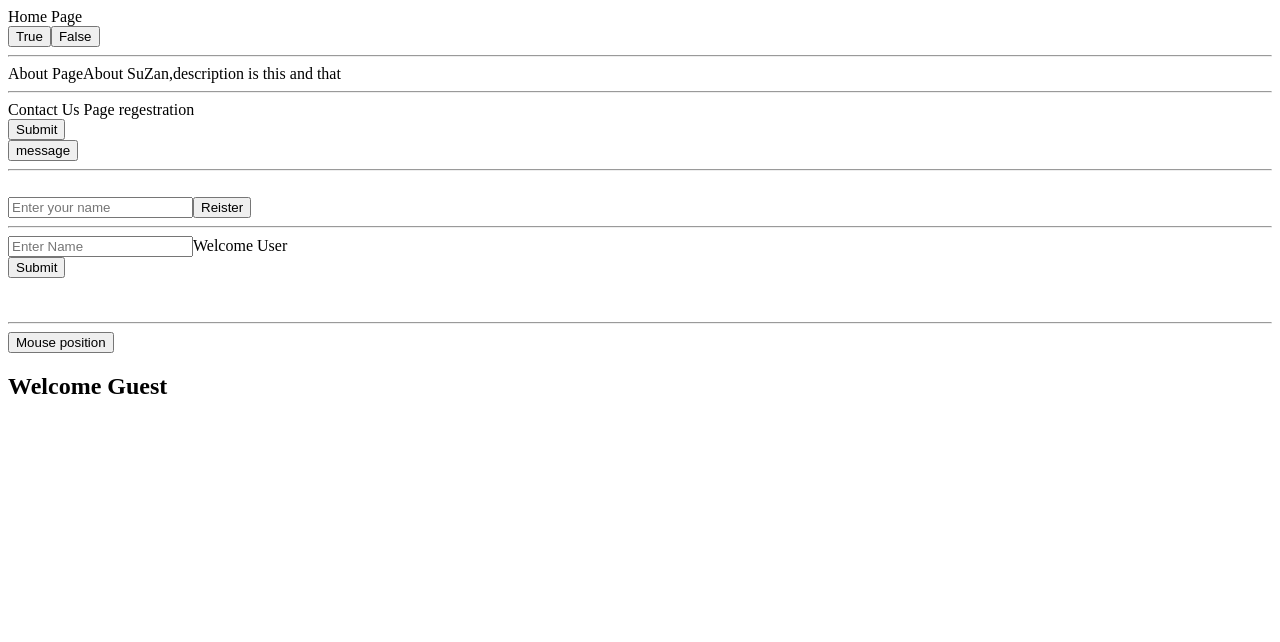
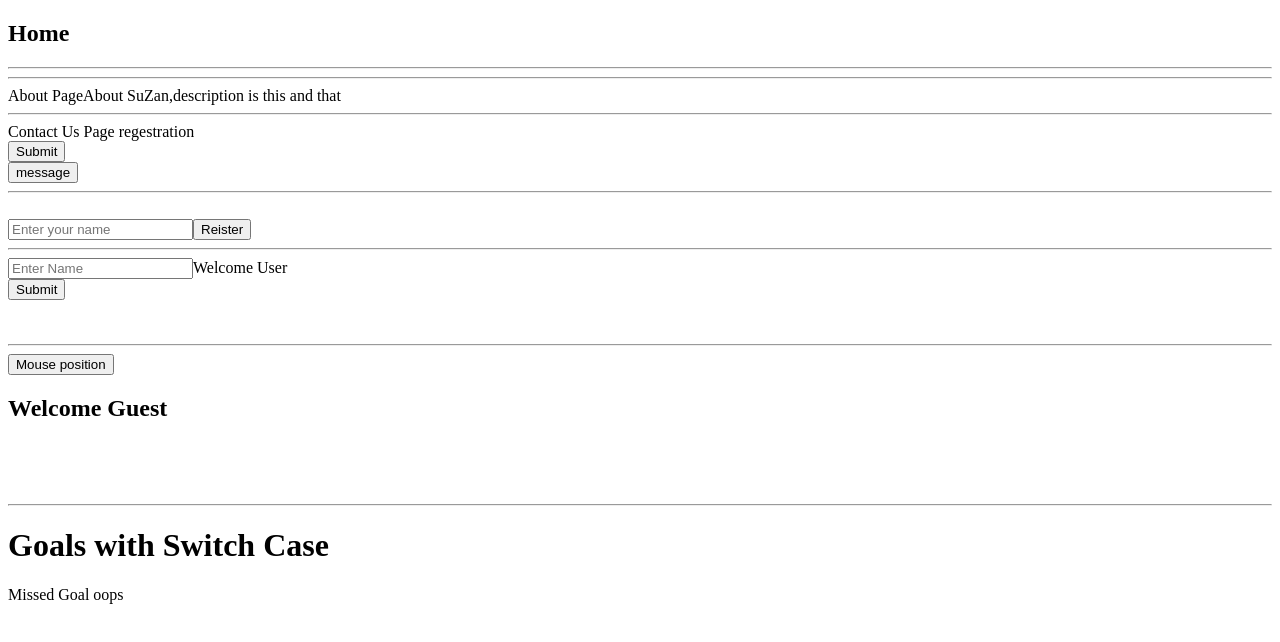
Before and after one commit to ST079/react, a React (Vite) app in the folder blogApp/: page / in a window 1280 px wide. Shown: the top 642 px of the page. Built offline with nearby package versions, Linux system fonts and the light colour scheme.

Commit message:
switchcase using props

```diff
--- a/blogApp/src/App.jsx
+++ b/blogApp/src/App.jsx
@@ -1,17 +1,25 @@
 import About from "./pages/About";
 import Contact from "./pages/Contact";
-import Home from "./pages/Home";
+import { Home } from "./pages/Home";
+import IsGoal from "./pages/IsGoal";
 import UserGeeting from "./pages/UserGeeting";
 
 const App = () => {
   return (
     <>
-      <Home isGoal={true} />
+      <Home />
+      {/* <Goal isGoal={false} /> */}
       <hr />
       <About title="About SuZan" />
       <hr />
       <Contact formType="regestration" />
       <UserGeeting isLoggedIn={true} />
+      <br />
+      <br />
+      <br />
+      <hr />
+      <h1>Goals with Switch Case</h1>
+      <IsGoal isGoal={0} />
     </>
   );
 };
--- a/blogApp/src/pages/Home.jsx
+++ b/blogApp/src/pages/Home.jsx
@@ -1,14 +1,14 @@
-const Home = (props) => {
-  props.isGoal == true ? <MadeGoal /> : <MissedGoal />;
+const Home = () => {
   return (
     <div>
-      Home Page
-      <br />
-      <button>True</button>
-      <button>False</button>
-      <br />
+      <h2>Home</h2>
+      <hr />
     </div>
   );
+};
+
+const Goal = (props) => {
+  return props.isGoal ? <MadeGoal /> : <MissedGoal />;
 };
 
 const MadeGoal = () => {
@@ -18,4 +18,5 @@ const MadeGoal = () => {
 const MissedGoal = () => {
   return <>Missed Goal oops</>;
 };
-export default Home;
+
+export { Home, Goal };
--- /dev/null
+++ b/blogApp/src/pages/IsGoal.jsx
@@ -0,0 +1,24 @@
+const IsGoal = (props) => {
+  let result;
+  switch (true) {
+    case props.isGoal == 0:
+      result = <MissedGoal />;
+      break;
+    case props.isGoal == 1:
+      result = <OneGoal />;
+      break;
+    default:
+      result = <>No Goal Registered</>;
+  }
+  return <div>{result}</div>;
+};
+
+const OneGoal = () => {
+  return <>1 Goal!!!!!!</>;
+};
+
+const MissedGoal = () => {
+  return <>Missed Goal oops</>;
+};
+
+export default IsGoal;
```
